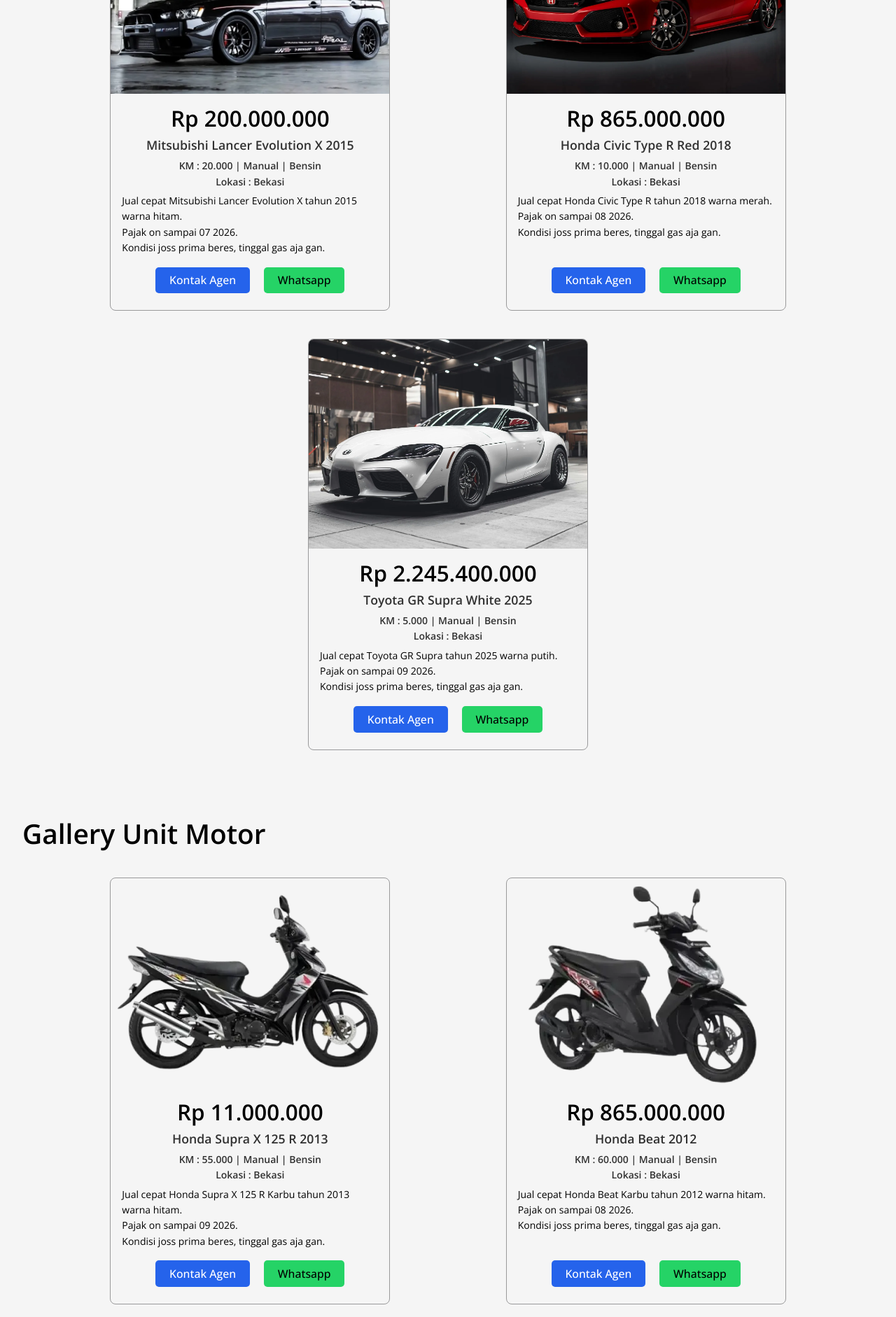
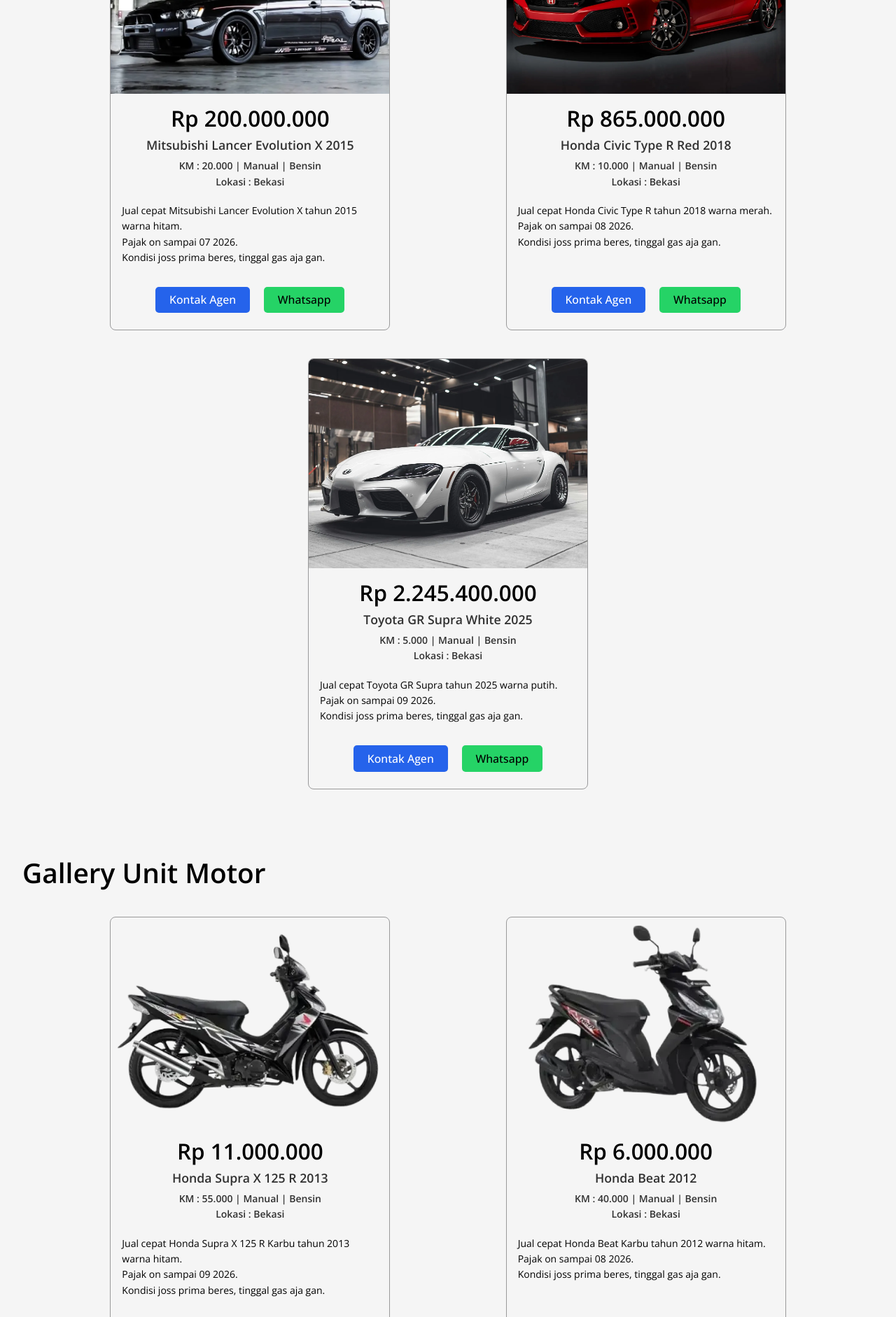
Before and after one commit to mikoprm/Hadi-Motorsport, a plain HTML site: page index.html in a window 1280 px wide. Shown: the part 1100-2982 px from the top of the page at 70% size. Drawn offline with nearby package versions, Linux system fonts and the light colour scheme.

Commit message:
add new style

```diff
--- a/index.html
+++ b/index.html
@@ -122,7 +122,7 @@
                   decoding="async"
                   class="unit__img"
                 />
-                <div class="unit__description">
+                <div class="unit__contents">
                   <h3 class="text-center">Rp 200.000.000</h3>
                   <b class="text-bold text-grey text-center"
                     >Mitsubishi Lancer Evolution X 2015</b
@@ -130,7 +130,7 @@
                   <p class="text-small text-bold text-grey text-center">
                     KM : 20.000 | Manual | Bensin <br />Lokasi : Bekasi
                   </p>
-                  <small>
+                  <small class="unit__description">
                     Jual cepat Mitsubishi Lancer Evolution X tahun 2015 warna
                     hitam.<br />
                     Pajak on sampai 07 2026.<br />
@@ -152,7 +152,7 @@
                   decoding="async"
                   class="unit__img"
                 />
-                <div class="unit__description">
+                <div class="unit__contents">
                   <h3 class="text-center">Rp 865.000.000</h3>
                   <b class="text-bold text-grey text-center"
                     >Honda Civic Type R Red 2018</b
@@ -160,7 +160,7 @@
                   <p class="text-small text-bold text-grey text-center">
                     KM : 10.000 | Manual | Bensin <br />Lokasi : Bekasi
                   </p>
-                  <small>
+                  <small class="unit__description">
                     Jual cepat Honda Civic Type R tahun 2018 warna merah.
                     <br />
                     Pajak on sampai 08 2026.<br />
@@ -182,7 +182,7 @@
                   decoding="async"
                   class="unit__img"
                 />
-                <div class="unit__description">
+                <div class="unit__contents">
                   <h3 class="text-center">Rp 2.245.400.000</h3>
                   <b class="text-bold text-grey text-center"
                     >Toyota GR Supra White 2025</b
@@ -190,7 +190,7 @@
                   <p class="text-small text-bold text-grey text-center">
                     KM : 5.000 | Manual | Bensin <br />Lokasi : Bekasi
                   </p>
-                  <small>
+                  <small class="unit__description">
                     Jual cepat Toyota GR Supra tahun 2025 warna putih. <br />
                     Pajak on sampai 09 2026.<br />
                     Kondisi joss prima beres, tinggal gas aja gan.
@@ -218,7 +218,7 @@
                   decoding="async"
                   class="unit__img"
                 />
-                <div class="unit__description">
+                <div class="unit__contents">
                   <h3 class="text-center">Rp 11.000.000</h3>
                   <b class="text-bold text-grey text-center"
                     >Honda Supra X 125 R 2013</b
@@ -226,7 +226,7 @@
                   <p class="text-small text-bold text-grey text-center">
                     KM : 55.000 | Manual | Bensin <br />Lokasi : Bekasi
                   </p>
-                  <small>
+                  <small class="unit__description">
                     Jual cepat Honda Supra X 125 R Karbu tahun 2013 warna hitam.
                     <br />
                     Pajak on sampai 09 2026.<br />
@@ -248,13 +248,13 @@
                   decoding="async"
                   class="unit__img"
                 />
-                <div class="unit__description">
-                  <h3 class="text-center">Rp 865.000.000</h3>
+                <div class="unit__contents">
+                  <h3 class="text-center">Rp 6.000.000</h3>
                   <b class="text-bold text-grey text-center">Honda Beat 2012</b>
                   <p class="text-small text-bold text-grey text-center">
-                    KM : 60.000 | Manual | Bensin <br />Lokasi : Bekasi
+                    KM : 40.000 | Manual | Bensin <br />Lokasi : Bekasi
                   </p>
-                  <small>
+                  <small class="unit__description">
                     Jual cepat Honda Beat Karbu tahun 2012 warna hitam.
                     <br />
                     Pajak on sampai 08 2026.<br />
@@ -276,15 +276,15 @@
                   decoding="async"
                   class="unit__img"
                 />
-                <div class="unit__description">
+                <div class="unit__contents">
                   <h3 class="text-center">Rp 5.000.000</h3>
                   <b class="text-bold text-grey text-center"
                     >Yamaha Jupiter Z 2004</b
                   >
                   <p class="text-small text-bold text-grey text-center">
-                    KM : 20.000 | Manual | Bensin <br />Lokasi : Bekasi
+                    KM : 50.000 | Manual | Bensin <br />Lokasi : Bekasi
                   </p>
-                  <small>
+                  <small class="unit__description">
                     Jual cepat Yamaha Jupiter Z tahun 2004 warna silver-biru.<br />
                     Pajak on sampai 07 2026.<br />
                     Kondisi joss prima beres, tinggal gas aja gan.
--- a/style.css
+++ b/style.css
@@ -576,10 +576,14 @@ main,
     margin-inline: auto;
 }
 
-.unit__description {
+.unit__contents {
     display: grid;
     gap: var(--size-x-small);
     padding: 1em;
+}
+
+.unit__description {
+   margin-block: 1em;
 }
 
 /* Contact Section */
@@ -594,7 +598,8 @@ main,
     z-index: -1;
 }
 
-.contact__address, .contact__social {
+.contact__address,
+.contact__social {
     backdrop-filter: blur(var(--size-2-base));
     padding: 1em;
     border-radius: var(--size-small-base);
```
